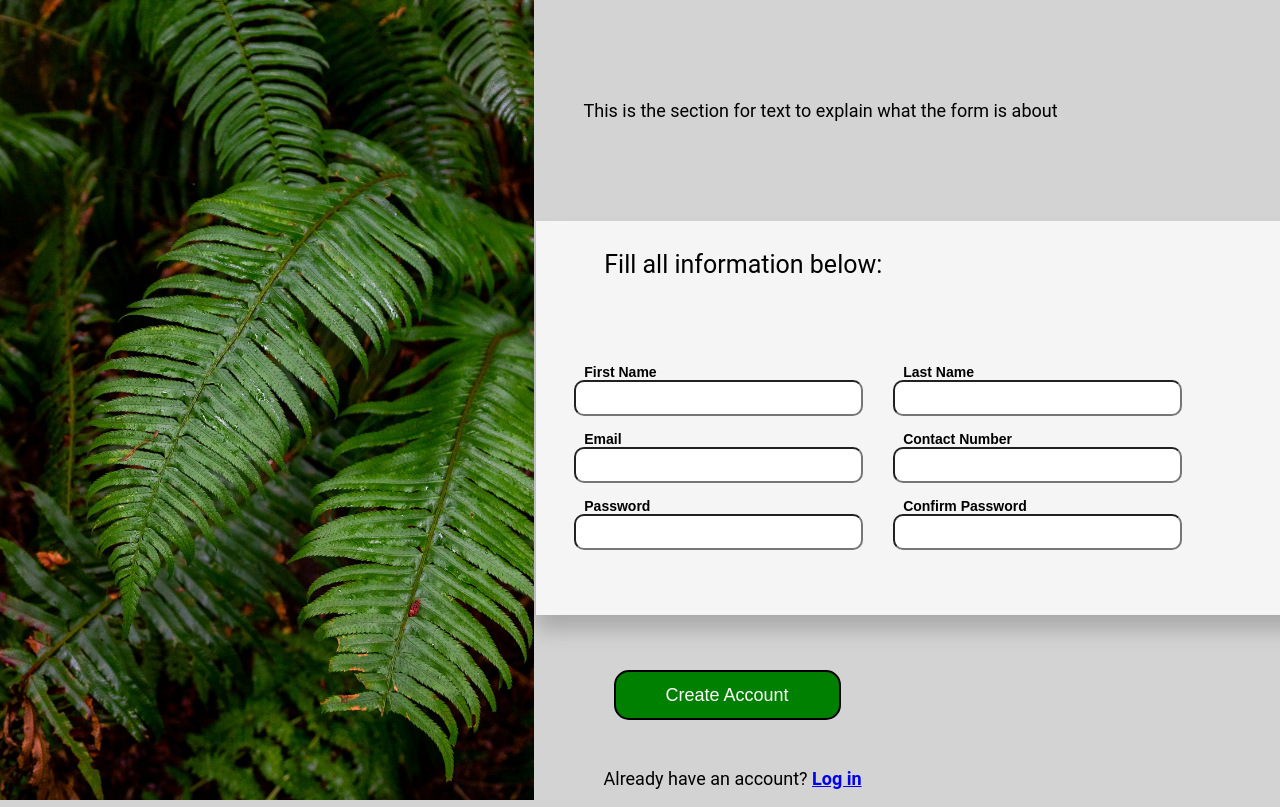
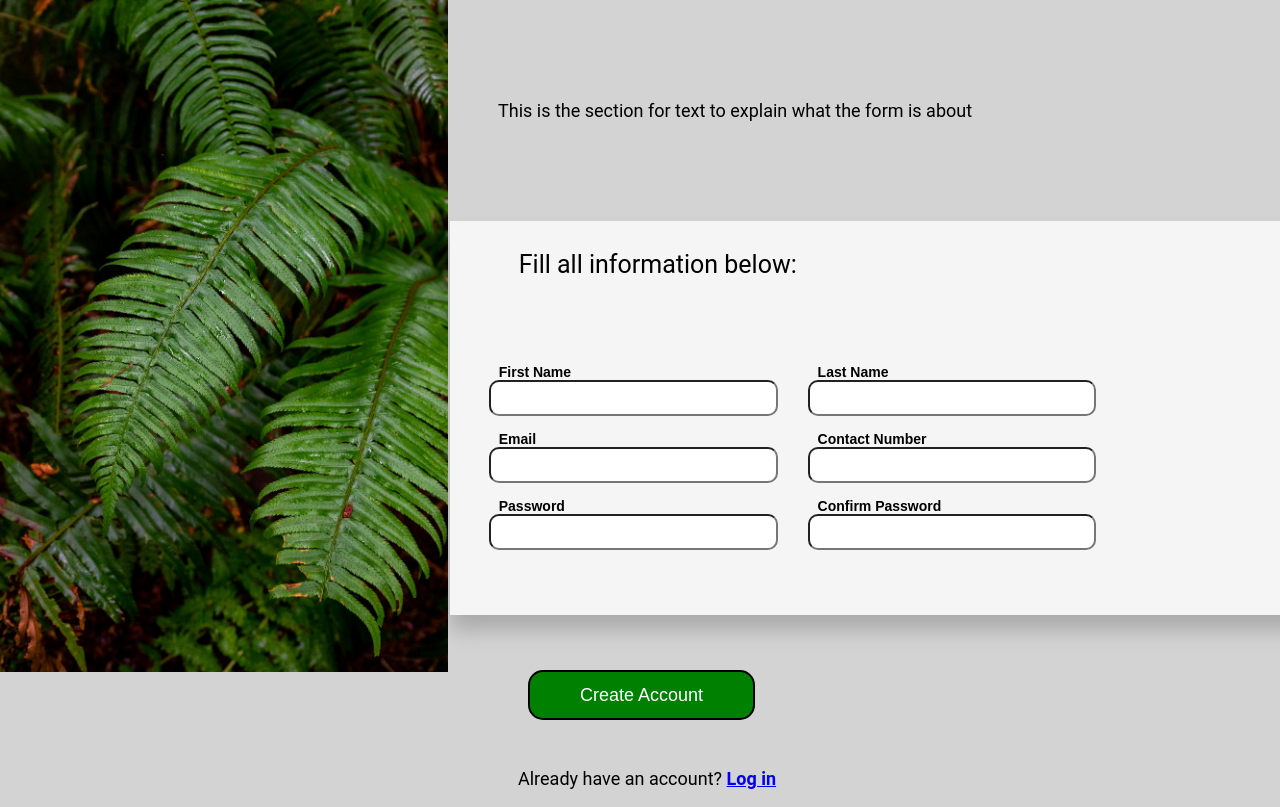
Before and after one commit to TKP888/form-odin, a plain HTML site: page index.html in a window 1280 px wide. Shown: the top 807 px of the page. Drawn offline with Linux system fonts and the light colour scheme.

Commit message:
cleaned up html and css
need to add validation to all form fields

```diff
--- a/styles.css
+++ b/styles.css
@@ -1,3 +1,4 @@
+/* Global Styles */
 body {
     height: 100vh;
     width: 100vw;
@@ -10,34 +11,26 @@ body {
     background-color: lightgrey;
 }
 
-#main_container{
-
+/* Container Styles */
+#main_container {
     display: flex;
     flex-direction: row;
-
     height: 100vh;
 }
 
-/* #main_body {
-    display: flex;
-    flex-direction: row;
-    justify-content: space-between;
-} */
-
-#left{
+#left {
     display: flex;
     flex-direction: column;
     height: 100vh;
-    /* min-width: 20vw; */
+}
 
-}
-#right{
+#right {
     display: flex;
     flex-direction: column;
     align-items: stretch;
-
 }
 
+/* Button Styles */
 button {
     border-radius: 15px;
     border: 2px solid black;
@@ -51,58 +44,48 @@ button {
     margin: 30px;
 }
 
-#top{
+/* Top Section Styles */
+#top {
     padding: 100px 0 100px 50px;
-    /* text-align: left; */
+}
+
+/* Confirmation Section Styles */
+#confirm {
+    padding: 25px 0 0 50px;
+    text-align: left;
+}
+
+/* Image Styles */
+img {
+    /* max-height: 100vh; */
+    max-width: 35vw;
 
 }
 
-#confirm {
-    padding: 25px 0 0 50px;
-    text-align: left;
-
-}
-
-img {
-    /* max-width: auto; */
-    max-height: 100vh;
-
-
-    /* min-height: 60vh;
-    min-width: 20px; */
-}
-
+/* Form Fieldset Styles */
 fieldset {
-    /* min-height: 15vh; */
-    /* max-height: 100vh; */
-    /* width: 50vw; */
-
-
     font-family: Roboto, sans-serif;
     font-size: 25px;
-    /* border: 1px solid red; */
     display: flex;
-
     flex-direction: column;
     border: none;
     background-color: whitesmoke;
     box-shadow: 0 15px 20px rgba(0, 0, 0, 0.2);
-
+    width: 67vw;
 }
 
+/* Form Styles */
 form {
     display: flex;
     flex-direction: column;
-
-    /* width: 100%; */
-
-
 }
 
+/* Link Styles */
 a {
     font-weight: bold;
 }
 
+/* Form Container Styles */
 .container_1,
 .container_2,
 .container_3 {
@@ -110,29 +93,28 @@ a {
     display: flex;
     flex-direction: column;
     justify-content: flex-start;
-  flex-wrap: wrap ;
-
+    flex-wrap: wrap;
     flex-grow: 2;
 }
 
+/* Input Styles */
 input {
     min-width: 100px;
     max-width: 300px;
     min-height: 30px;
     border-radius: 10px;
-
-
 }
 
+/* Label Styles */
 label {
     padding: 15px 0 0 10px;
     font-family: Arial, Helvetica, sans-serif;
     font-size: 14px;
     font-weight: bold;
     max-width: 150px;
-
 }
 
+/* Additional Styles */
 #subtitle {
     padding: 20px 0 20px 50px;
 }
@@ -144,11 +126,8 @@ label {
     width: 60.28vw;
     align-items: center;
     text-align: left;
-
-    /* justify-content: flex-start; */
-    /* align-items: center; */
 }
 
-p{
+p {
     padding-left: 20px;
 }
```
Also changed, not shown: index.html (+6 -11 lines). Lines whose indentation alone changed are shown as unchanged.
